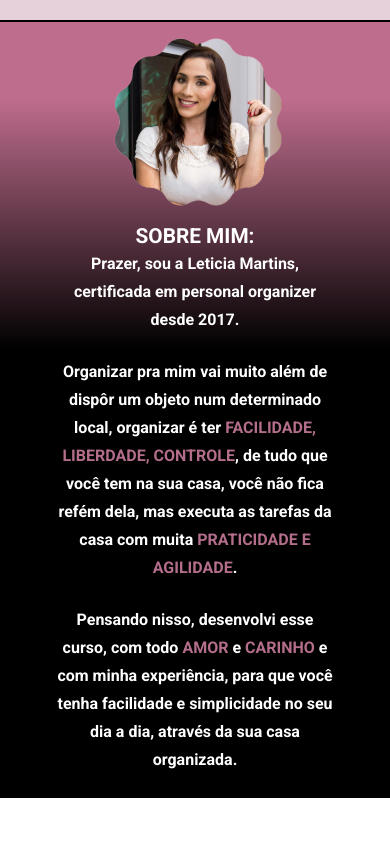
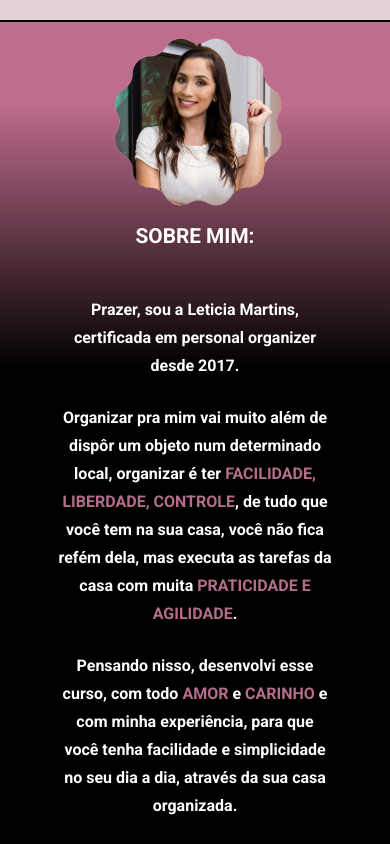
Before and after one commit to JuniorAlvesbr/leticiamartins.com.br-curso, a Next.js app: page / in a window 390 px wide. Shown: the part 4617-5461 px from the top of the page. Before the commit the page ends 5415 px from the top, so only its background shows below. Built offline with nearby package versions, Linux system fonts and the light colour scheme.

Commit message:
add responsive configurate

```diff
--- a/components/AboutMe/styles.js
+++ b/components/AboutMe/styles.js
@@ -12,6 +12,19 @@ export const Container = styled.section`
 
     ${SubTitle} {
         color: ${({ theme }) => theme.colors.primary};
+        margin-bottom: 46px;
+        text-align: center;
+    }
+
+    @media (min-width: 750px) {
+        flex-direction: row;
+        justify-content: space-evenly;
+        background: linear-gradient(180deg, #BF6D8D 9.84%, #000000 86.24%);
+
+        ${SubTitle} {
+            text-align: left;
+            padding-left: 150px;
+        }
     }
 `
 
@@ -19,6 +32,11 @@ export const ImageWrapper = styled.div`
     position: relative;
     width: 200px;
     height: 200px;
+
+    @media (min-width: 750px) {
+        width: 400px;
+        height: 400px;
+    }
 `
 
 export const Image = styled(ImageNext)`
@@ -26,7 +44,8 @@ export const Image = styled(ImageNext)`
 `
 
 export const Content = styled.article`
-    width: 280px;
+    width: 70vw;
+    max-width: 900px;
 `
 
 export const Text = styled.p`
@@ -40,4 +59,10 @@ export const Text = styled.p`
         text-transform: uppercase;
         color: ${({ theme }) => theme.colors.third}
     }
+
+    @media (min-width: 750px) {
+        text-align: left;
+        font-size: 1.2rem;
+        padding-right: 80px;
+    }
 `
--- a/components/CourseContent/styles.js
+++ b/components/CourseContent/styles.js
@@ -13,6 +13,7 @@ export const Container = styled.section`
     > ${SubTitle} {
         width: 156px;
         margin-top: 20px;
+        text-align: center;
     }
 
     > ${Button} {
--- a/components/WhoisCourse/styles.js
+++ b/components/WhoisCourse/styles.js
@@ -11,6 +11,7 @@ export const Container = styled.section`
     padding: 50px 0 30px;
 
     ${SubTitle} {
+        text-align: center;
         max-width: 370px;
     }
 `
--- a/object/SubTitle/index.js
+++ b/object/SubTitle/index.js
@@ -4,7 +4,6 @@ export const SubTitle = styled.h2`
     font-size: 1.3rem;
     font-weight: 700;
     text-transform: uppercase;
-    text-align:center;
     line-height: 28px;
 
     @media (min-width: 550px) {
```
